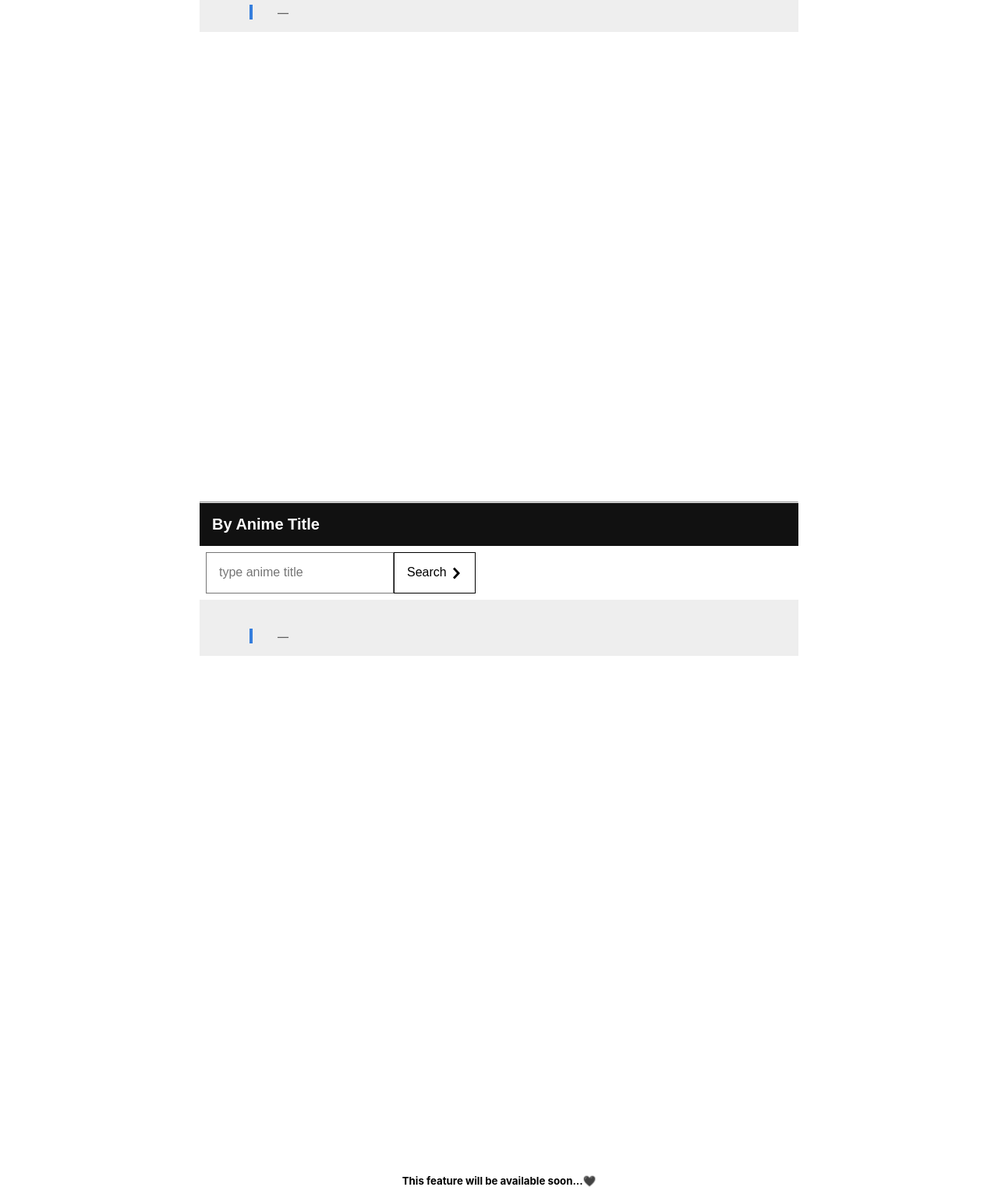
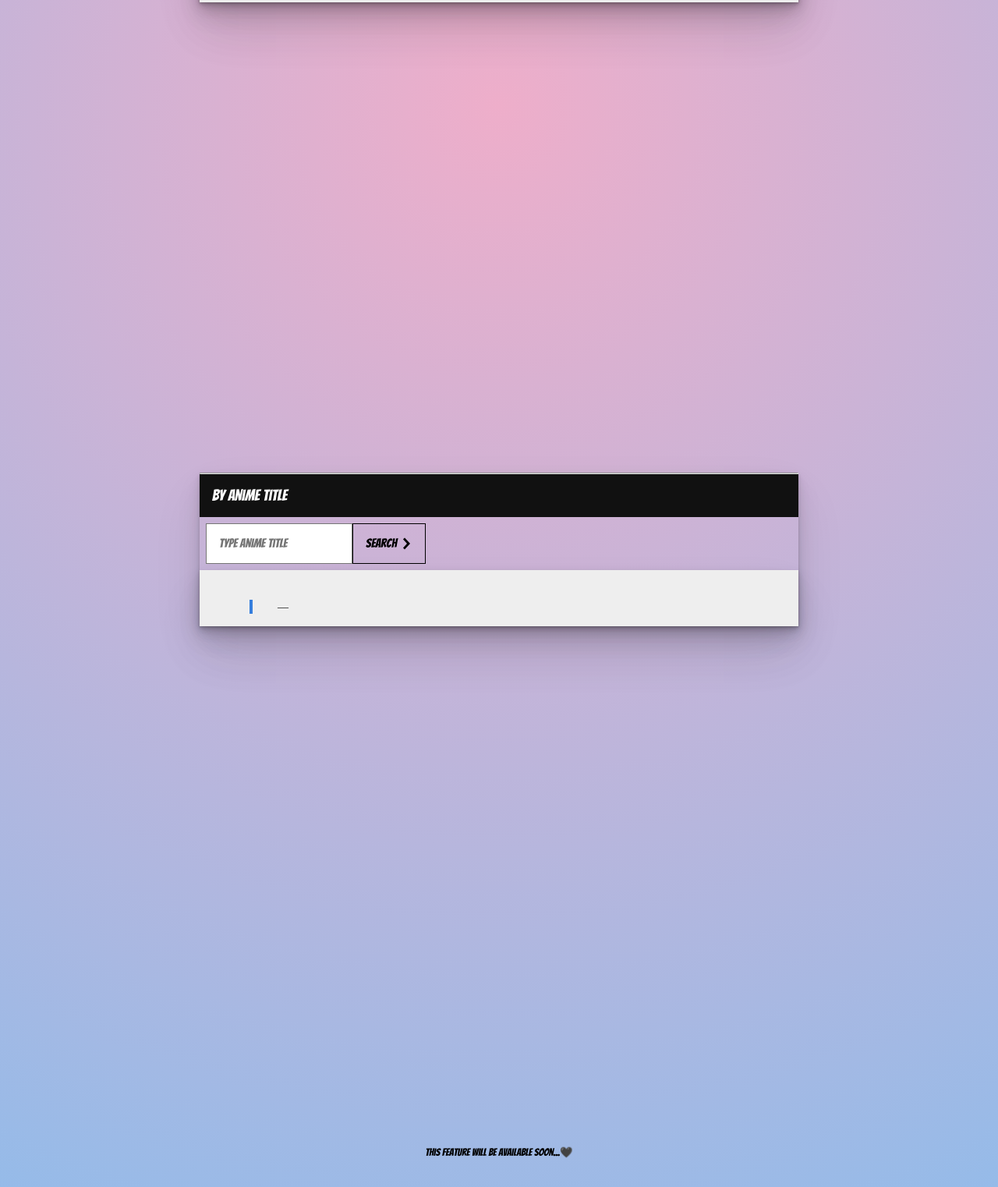
Before and after one commit to niksbanna/Niks-Anime, a React app: page / in a window 1280 px wide. Shown: the part 1278-2800 px from the top of the page at 78% size. Built offline with nearby package versions, Linux system fonts and the light colour scheme.

Commit message:
added some changes to UI

```diff
--- a/src/components/ByAnimeTitle/ByAnimeTitle.js
+++ b/src/components/ByAnimeTitle/ByAnimeTitle.js
@@ -19,8 +19,8 @@ export default function ByCharacterName() {
     }
 
     return (
-        <div>
-            <section className="min-vh-100 mw7 center avenir" id='byanimetitle'>
+        <div className='min-vh-100'>
+            <section className=" mw7 center " id='byanimetitle'>
                 <hr />
                 <h2 className="f4 bg-near-black white mv0 pa3">By Anime Title</h2>
                 <div className='pa2'>
@@ -40,7 +40,7 @@ export default function ByCharacterName() {
                 </div>
                 <section className="mw5 mw7-ns center bg-light-gray pa3 ph5-ns">
                     <h1 className="mt0">{quote.anime}</h1>
-                    <blockquote className="athelas ml0 mt0 pl4 black-90 bl bw2 b--blue">
+                    <blockquote className=" ml0 mt0 pl4 black-90 bl bw2 b--blue">
                         <p className="f5 f4-m f3-l lh-copy measure mt0">
                             {quote.quote}
                         </p>
--- a/src/components/ByCharacterName/ByCharacterName.js
+++ b/src/components/ByCharacterName/ByCharacterName.js
@@ -19,8 +19,8 @@ export default function ByCharacterName() {
     }
 
     return (
-        <div>
-            <section className="min-vh-100 mw7 center avenir" id='bycharactername'>
+        <div className='min-vh-100'>
+            <section className="mw7 center " id='bycharactername'>
                 <hr />
                 <h2 className="f4 bg-near-black white mv0 pa3">By Character Name</h2>
                 <div className='pa2'>
@@ -40,7 +40,7 @@ export default function ByCharacterName() {
                 </div>
                 <section className="mw5 mw7-ns center bg-light-gray pa3 ph5-ns">
                     <h1 className="mt0">{quote.anime}</h1>
-                    <blockquote className="athelas ml0 mt0 pl4 black-90 bl bw2 b--blue">
+                    <blockquote className=" ml0 mt0 pl4 black-90 bl bw2 b--blue">
                         <p className="f5 f4-m f3-l lh-copy measure mt0">
                             {quote.quote}
                         </p>
--- a/src/components/ByRandom/Quote.js
+++ b/src/components/ByRandom/Quote.js
@@ -7,7 +7,7 @@ export default function Quote({ anime, qt, name, quoteLength }) {
         <div>
             <section className="mw5 mw7-ns center bg-light-gray pa3 ph5-ns">
                 <h1 className="mt0">{anime}</h1>
-                <blockquote className="athelas ml0 mt0 pl4 black-90 bl bw2 b--blue">
+                <blockquote className=" ml0 mt0 pl4 black-90 bl bw2 b--blue">
                     <p className="f5 f4-m f3-l lh-copy measure mt0">
                         {anime ? qt : 'Click on Random to generate a quote.'}
                     </p>
--- a/src/components/Navbar/Navbar.js
+++ b/src/components/Navbar/Navbar.js
@@ -3,13 +3,10 @@ import React from 'react'
 export default function Navbar() {
     return (
         <div>
-            <header className="bg-white black-80 tc pv4 avenir">
-                <a href="https://github.com/niksbanna" target={'_blank'} rel="noreferrer" className="bg-black-80 ba b--black dib pa3 w2 h2 br-100">
-                    <svg className="white" data-icon="skull" viewBox="0 0 32 32" style={{ fill: 'currentcolor' }}><title>skull icon</title><path d="M16 0 C6 0 2 4 2 14 L2 22 L6 24 L6 30 L26 30 L26 24 L30 22 L30 14 C30 4 26 0 16 0 M9 12 A4.5 4.5 0 0 1 9 21 A4.5 4.5 0 0 1 9 12 M23 12 A4.5 4.5 0 0 1 23 21 A4.5 4.5 0 0 1 23 12"></path></svg>
-                </a>
-                <h1 className="mt2 mb0 baskerville i fw1 f1">Niks Anime</h1>
+            <header className="black-80 tc pv4">
+                <h1 className="mt2 mb0 i fw1 f1">Niks Anime</h1>
                 <h2 className="mt2 mb0 f6 fw4 ttu tracked">Find your favourite anime quotes</h2>
-                <nav className="bt bb tc mw7 center mt4">
+                <nav className=" tc mw7 center mt4">
                     <a className="f6 f5-l link bg-animate black-80 hover-bg-black hover-white dib pa3 ph4-l active" href="#random">Random</a>
                     <a className="f6 f5-l link bg-animate black-80 hover-bg-black hover-white dib pa3 ph4-l" href="#bycharactername">By Character Name</a>
                     <a className="f6 f5-l link bg-animate black-80 hover-bg-black hover-white dib pa3 ph4-l" href="#byanimetitle">By Anime Title</a>
--- a/src/components/TopScrollButton/TopButton.css
+++ b/src/components/TopScrollButton/TopButton.css
@@ -9,12 +9,13 @@
   background-color: #000;
   color: white;
   cursor: pointer;
-  padding: 15px;
+  padding: 10px;
   border-radius: 10px;
+  transform: skew(-5deg);
+  transition: 0.2s ease-in;
 }
 
 #myBtn:hover {
-  border: 1px solid #000;
   background-color: #fff;
   color: #000;
 }
--- a/src/index.css
+++ b/src/index.css
@@ -1,14 +1,27 @@
+  @import url('https://fonts.googleapis.com/css2?family=Bangers&display=swap');
 * {
   margin: 0;
   padding: 0;
   scroll-behavior: smooth;
+
 }
 body {
-  font-family: -apple-system, BlinkMacSystemFont, "Segoe UI", "Roboto", "Oxygen",
-    "Ubuntu", "Cantarell", "Fira Sans", "Droid Sans", "Helvetica Neue",
-    sans-serif;
-  -webkit-font-smoothing: antialiased;
-  -moz-osx-font-smoothing: grayscale;
+  font-family: 'Bangers', cursive;
+  background: rgb(238,174,202);
+background: radial-gradient(circle, rgba(238,174,202,1) 0%, rgba(148,187,233,1) 100%);
+
+}
+nav, section {
+  box-shadow: rgba(0, 0, 0, 0.07) 0px 1px 2px, rgba(0, 0, 0, 0.07) 0px 2px 4px, rgba(0, 0, 0, 0.07) 0px 4px 8px, rgba(0, 0, 0, 0.07) 0px 8px 16px, rgba(0, 0, 0, 0.07) 0px 16px 32px, rgba(0, 0, 0, 0.07) 0px 32px 64px;
+}
+h1 {
+  font-weight: 200;
+}
+h2 {
+  font-weight: 150;
+}
+h5 {
+  font-weight: 100;
 }
 
 code {
```
